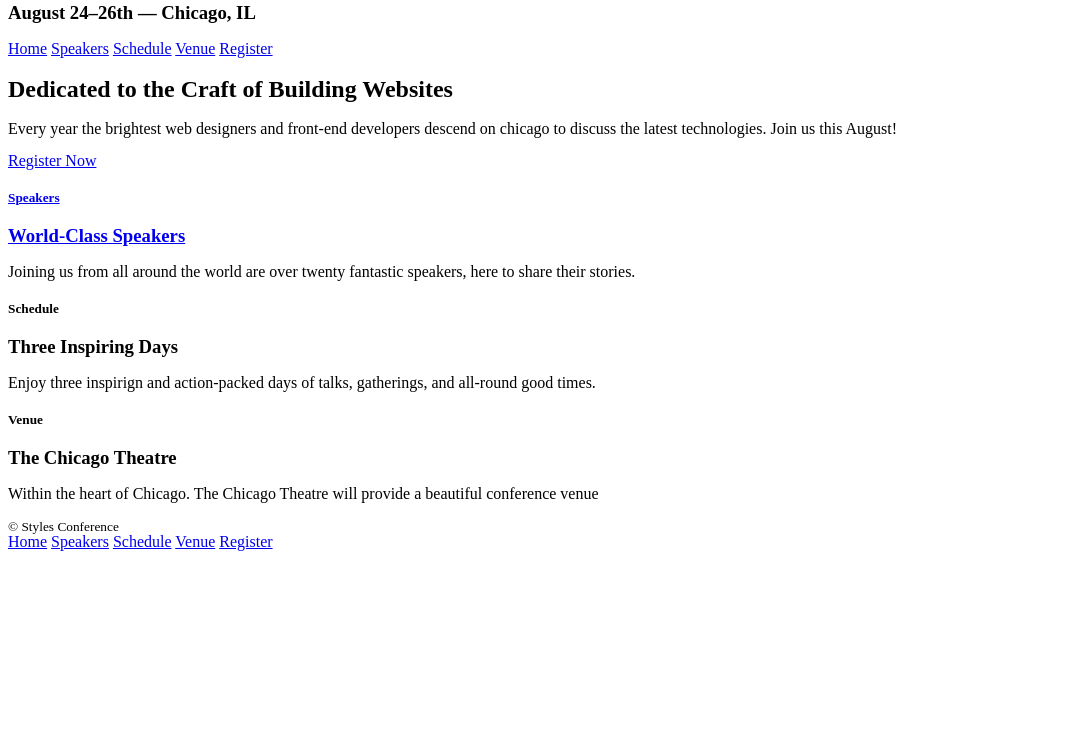
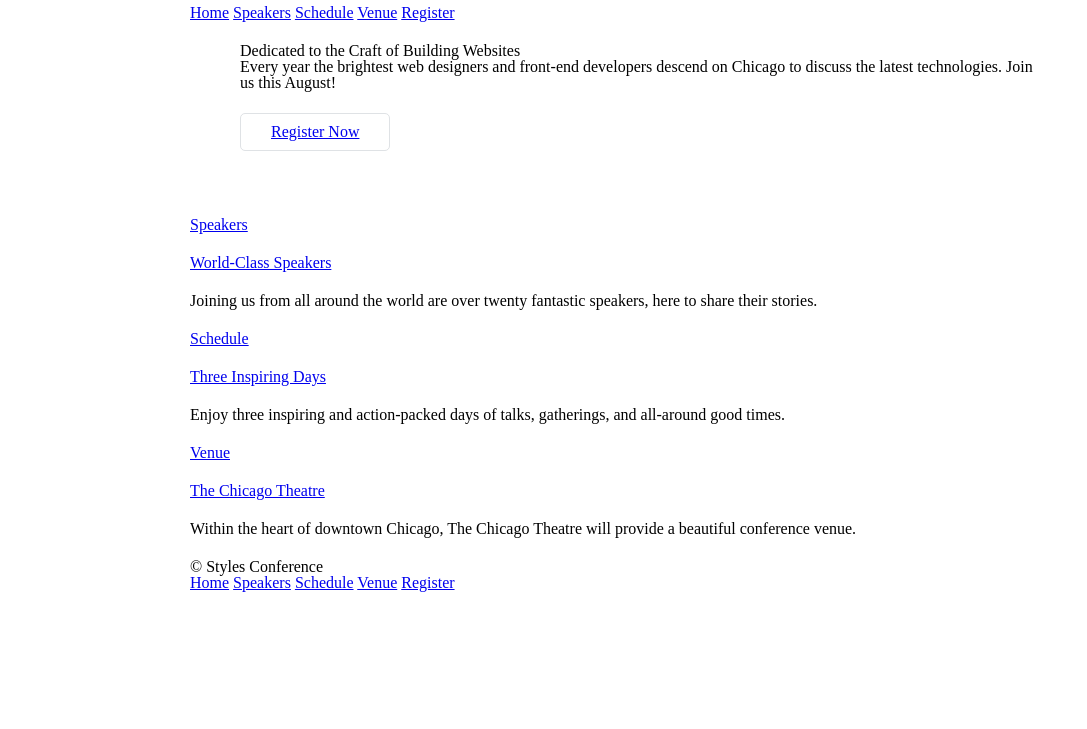
Before and after one commit to Mykelder/launch-school, a plain HTML site: page styles-conference/index.html in a window 1280 px wide. Shown: the part 71-800 px from the top of the page, without its empty margins (0-1087 px from the left). Drawn offline with Linux system fonts and the light colour scheme.

Commit message:
shay howe level 3 progress

```diff
--- a/styles-conference/assets/stylesheets/main.css
+++ b/styles-conference/assets/stylesheets/main.css
@@ -1,4 +1,4 @@
-* http://meyerweb.com/eric/tools/css/reset/
+/* http://meyerweb.com/eric/tools/css/reset/
    v2.0 | 20110126
    License: none (public domain)
 */
@@ -46,3 +46,59 @@ table {
   border-collapse: collapse;
   border-spacing: 0;
 }
+
+/*
+  ========================================
+  Grid
+  ========================================
+*/
+
+*,
+*:before,
+*:after {
+  -webkit-box-sizing: border-box;
+     -moz-box-sizing: border-box;
+          box-sizing: border-box;
+}
+.container {
+  margin: 0 auto;
+  padding-left: 30px;
+  padding-right: 30px;
+  width: 960px;
+}
+
+/*
+  ========================================
+  Typography
+  ========================================
+*/
+
+h1, h3, h4, h5, p {
+  margin-bottom: 22px;
+}
+
+/*
+  ========================================
+  Buttons
+  ========================================
+*/
+
+.btn {
+  border-radius: 5px;
+  display: inline-block;
+  margin: 0;
+}
+.btn-alt {
+  border: 1px solid #dfe2e5;
+  padding: 10px 30px;
+}
+
+/*
+  ========================================
+  Home
+  ========================================
+*/
+
+.hero {
+  padding: 22px 80px 66px 80px;
+}
--- a/styles-conference/index.html
+++ b/styles-conference/index.html
@@ -1,15 +1,22 @@
 <!DOCTYPE html>
 <html lang="en">
+
   <head>
     <meta charset="utf-8">
-	<link rel="stylesheet" type="text/css" href="assets/stylesheets/main.css">
     <title>Styles Conference</title>
+    <link rel="stylesheet" href="assets/stylesheets/main.css">
   </head>
+
   <body>
-	<header>
+
+    <!-- Header -->
+
+    <header class="container">
+
       <h1>
         <a href="index.html">Styles Conference</a>
       </h1>
+
       <h3>August 24&ndash;26th &mdash; Chicago, IL</h3>
 
       <nav>
@@ -22,41 +29,54 @@
 
     </header>
 
-	<section>
+    <!-- Hero -->
+
+    <section class="hero container">
 
       <h2>Dedicated to the Craft of Building Websites</h2>
 
-		<p>Every year the brightest web designers and front-end developers descend on chicago to discuss the latest technologies. Join us this August!</p>
+      <p>Every year the brightest web designers and front-end developers descend on Chicago to discuss the latest technologies. Join us this August!</p>
 
-	  <a href="register.html">Register Now</a>
+      <a class="btn btn-alt" href="register.html">Register Now</a>
 
     </section>
 
-	<section>
+    <!-- Teasers -->
+
+    <section class="container">
 
       <section>
-			<a href="speaker.html">
+        <a href="speakers.html">
           <h5>Speakers</h5>
-
           <h3>World-Class Speakers</h3>
         </a>
         <p>Joining us from all around the world are over twenty fantastic speakers, here to share their stories.</p>
+      </section>
+
+      <section>
+        <a href="schedule.html">
+          <h5>Schedule</h5>
+          <h3>Three Inspiring Days</h3>
+        </a>
+        <p>Enjoy three inspiring and action-packed days of talks, gatherings, and all-around good times.</p>
+      </section>
+
+      <section>
+        <a href="venue.html">
+          <h5>Venue</h5>
+          <h3>The Chicago Theatre</h3>
+        </a>
+        <p>Within the heart of downtown Chicago, The Chicago Theatre will provide a beautiful conference venue.</p>
+      </section>
 
     </section>
 
-		<section>
-			<h5>Schedule</h5>
-    		<h3>Three Inspiring Days</h3>
-    		<p>Enjoy three inspirign and action-packed days of talks, gatherings, and all-round good times.</p>
-		</section>
-		<section>
-			<h5>Venue</h5>
-    		<h3>The Chicago Theatre</h3>
-    		<p>Within the heart of Chicago. The Chicago Theatre will provide a beautiful conference venue</p>
-		</section>
-	</section>
-	<footer>
+    <!-- Footer -->
+
+    <footer class="container">
+
       <small>&copy; Styles Conference</small>
+
       <nav>
         <a href="index.html">Home</a>
         <a href="speakers.html">Speakers</a>
@@ -64,6 +84,8 @@
         <a href="venue.html">Venue</a>
         <a href="register.html">Register</a>
       </nav>
+
     </footer>
+
   </body>
 </html>
```
Also changed, not shown: styles-conference/register.html (+24 -4 lines), styles-conference/schedule.html (+24 -4 lines), styles-conference/speaker.html (deleted, +0 -69 lines), styles-conference/speakers.html (+24 -4 lines), styles-conference/venue.html (+24 -4 lines). Lines whose indentation alone changed are shown as unchanged.
